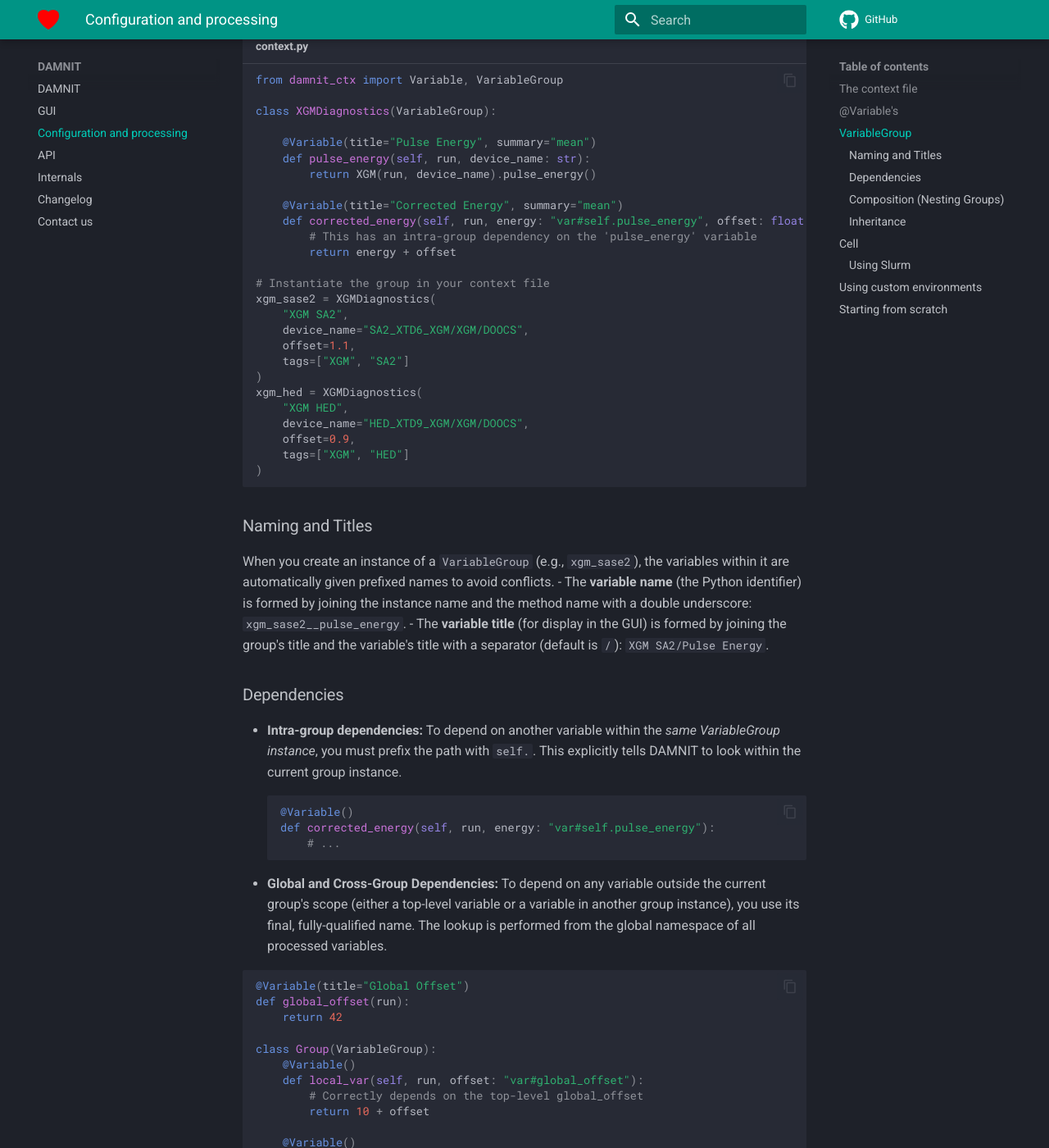
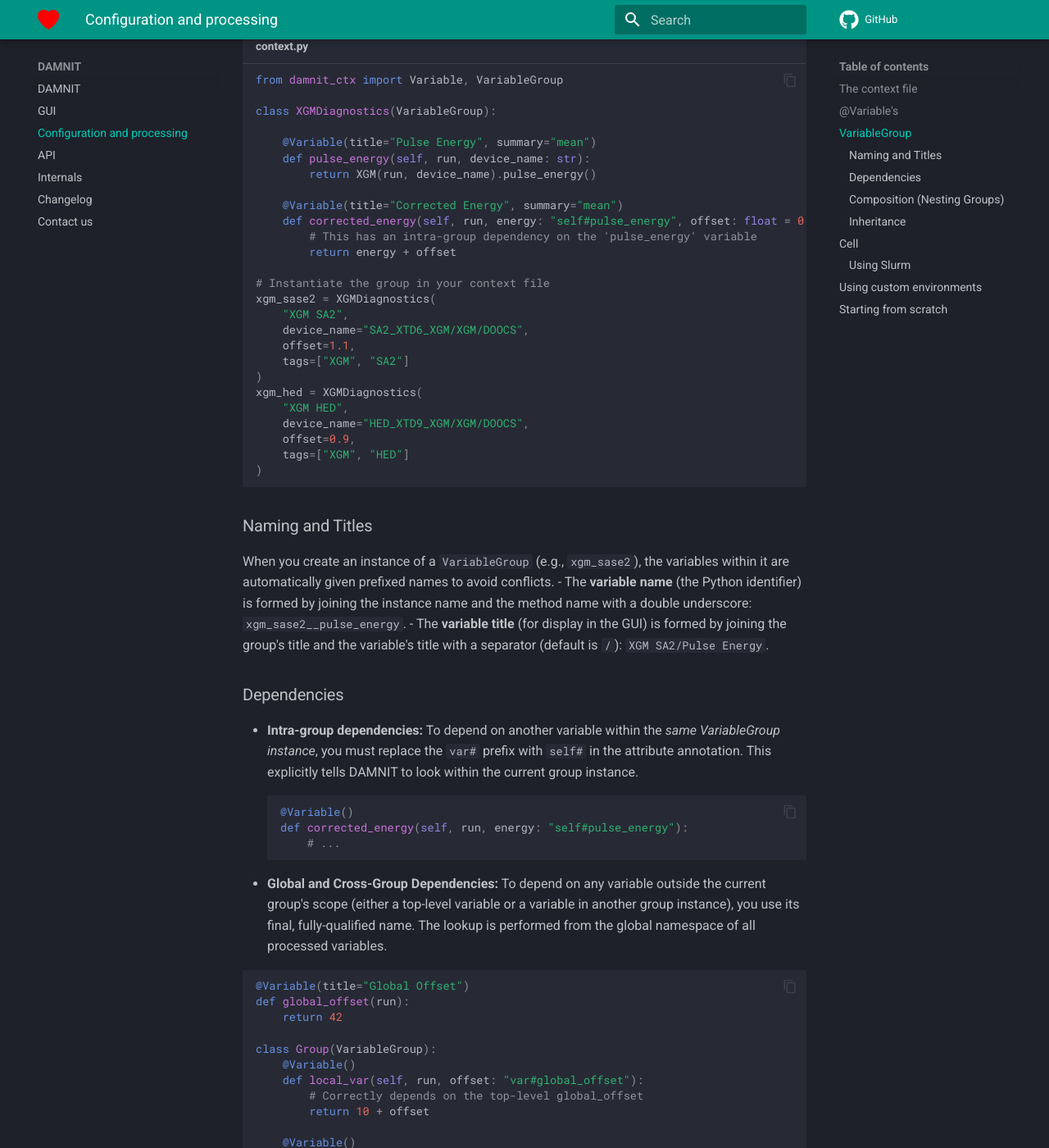
Before and after one commit to European-XFEL/DAMNIT, an MkDocs documentation site: the page built from docs/configuration_and_management.md, in a window 1280 px wide and 1400 px high, scrolled down 3863 px. Shown: the whole window at 82% size. Built offline with MkDocs 1.6.1 and Material for MkDocs 9.7.7, drawn with Linux system fonts in a browser that asks for light colours; comment, search, counter and statistics services are not loaded; some of the changed text lies outside the part shown.

Commit message:
tweak: modify the 'self' annotation for variables within a same VariableGroup instance

````diff
--- a/docs/configuration_and_management.md
+++ b/docs/configuration_and_management.md
@@ -190,7 +190,7 @@ class XGMDiagnostics(VariableGroup):
         return XGM(run, device_name).pulse_energy()
 
     @Variable(title="Corrected Energy", summary="mean")
-    def corrected_energy(self, run, energy: "var#self.pulse_energy", offset: float = 0.0):
+    def corrected_energy(self, run, energy: "self#pulse_energy", offset: float = 0.0):
         # This has an intra-group dependency on the 'pulse_energy' variable
         return energy + offset
 
@@ -222,11 +222,12 @@ variables within it are automatically given prefixed names to avoid conflicts.
 ### Dependencies
 
 - **Intra-group dependencies:** To depend on another variable within the *same
-  VariableGroup instance*, you must prefix the path with `self.`. This
-  explicitly tells DAMNIT to look within the current group instance.
+  VariableGroup instance*, you must replace the `var#` prefix with `self#` in
+  the attribute annotation. This explicitly tells DAMNIT to look within the
+  current group instance.
   ```python
   @Variable()
-  def corrected_energy(self, run, energy: "var#self.pulse_energy"):
+  def corrected_energy(self, run, energy: "self#pulse_energy"):
       # ...
   ```
 - **Global and Cross-Group Dependencies:** To depend on any variable outside the
@@ -278,8 +279,8 @@ class MIDDiagnostics(VariableGroup):
     # This variable can depend on children of the nested groups
     @Variable(title="Photons per µJ")
     def photons_per_microjoule(self, run,
-                               photons: "var#self.agipd.n_photons",
-                               energy: "var#self.xgm.corrected_energy"):
+                               photons: "self#agipd.n_photons",
+                               energy: "self#xgm.corrected_energy"):
         return photons / energy
 
 # Instantiate the top-level group
@@ -295,7 +296,7 @@ When groups are nested:
 - **Dependencies:** To depend on a variable within the same instance (including
   any nested groups), you use a path from `self`. You can use dot-notation `.`,
   which acts as an alias for the double-underscore `__` used in the final
-  variable name (e.g. `var#self.detector.image_data`)
+  variable name (e.g. `self#detector.image_data`)
 - **Property Inheritance:**
     - `tags`: Are inherited recursively. In the example above, the `Diag` tag
       from the `MIDDiagnostics` instance will be applied to all variables inside
@@ -319,7 +320,7 @@ class BaseAnalysis(VariableGroup):
 
 class DetectorAnalysis(BaseAnalysis):  # Inherits n_trains
     @Variable(title="Photon Count", data="proc")
-    def photon_count(self, run, n_trains: "var#self.n_trains"):
+    def photon_count(self, run, n_trains: "self#n_trains"):
         # Depends on an inherited variable
         return 1e6 / n_trains
 
````
Also changed, not shown: 2 other files.
